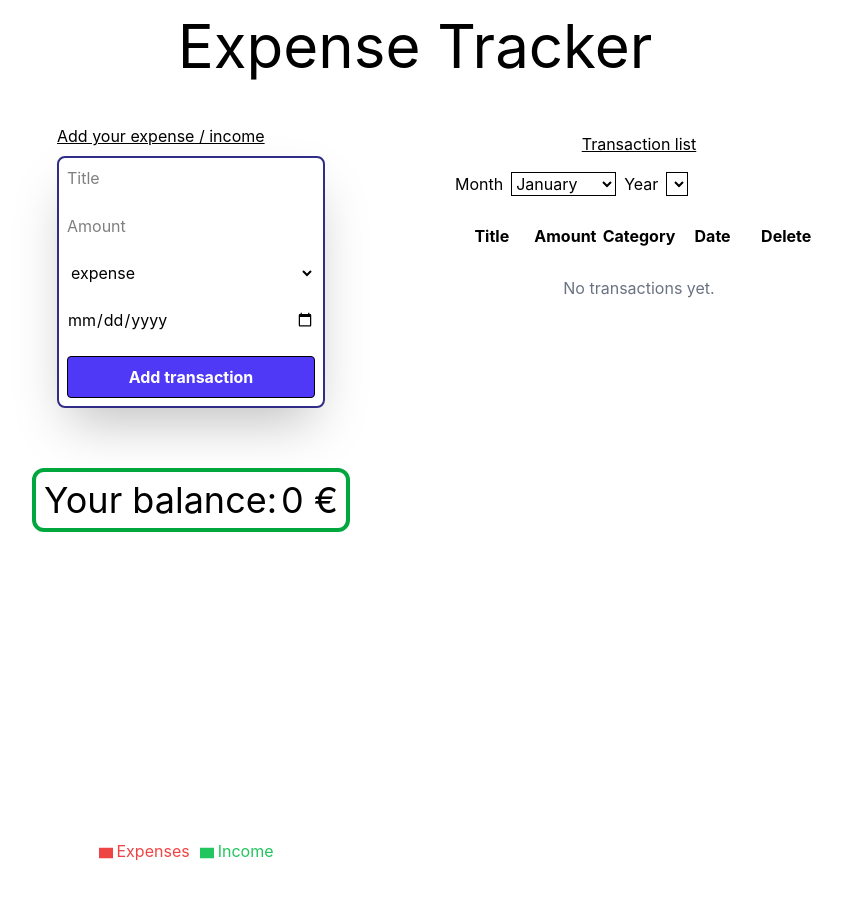
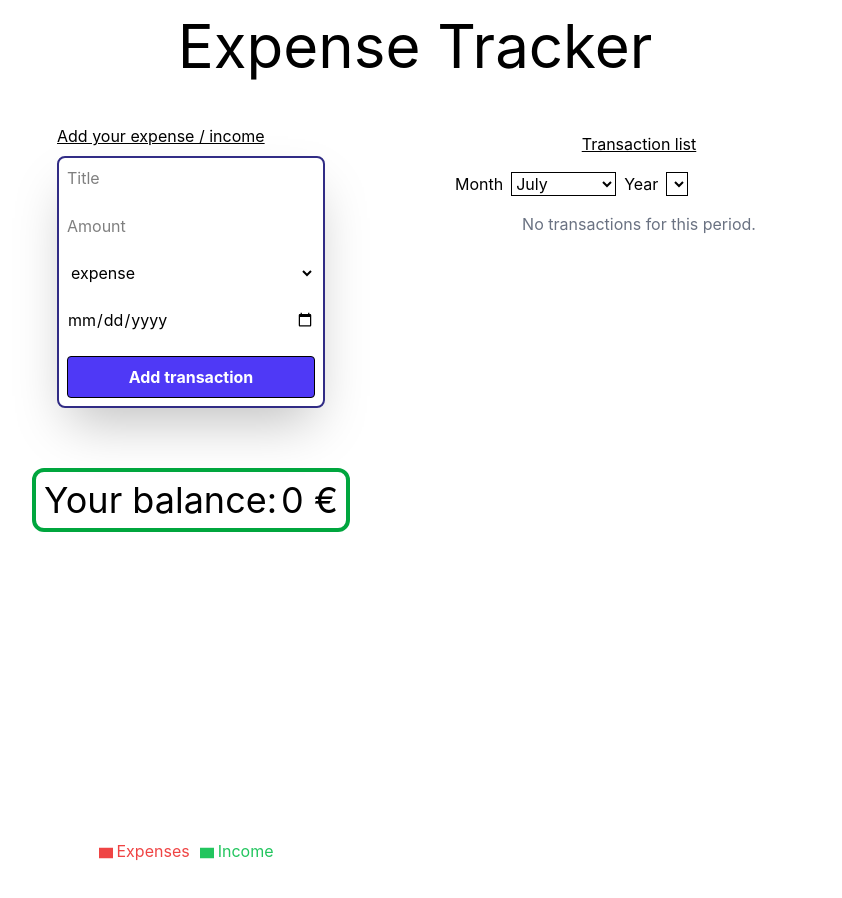
Before and after one commit to DanielGodoyGalindo/expense-tracker, a React (Vite) app: page / in a window 1280 px wide. Shown: the whole page, without its empty margins (225-1067 px from the left). Built offline with nearby package versions, Linux system fonts and the light colour scheme.

Commit message:
fix: show table from selected year and month

```diff
--- a/src/components/TransactionList.tsx
+++ b/src/components/TransactionList.tsx
@@ -1,6 +1,6 @@
 import TransactionItem from "./TransactionItem";
 import type { Transaction } from "../types/transaction";
-import { useState } from "react";
+import { useState, useEffect } from "react";
 
 type Props = {
   transactions: Transaction[];
@@ -8,39 +8,116 @@ type Props = {
 };
 
 function TransactionList({ transactions, onDeleteTransaction }: Props) {
+  const today = new Date();
+
   const [currentPage, setCurrentPage] = useState(1);
+  const [selectedMonth, setSelectedMonth] = useState(String(today.getMonth() + 1).padStart(2, "0"));
+  const [selectedYear, setSelectedYear] = useState(String(today.getFullYear()));
 
   const itemsPerPage = 5;
+
+  const months = [
+    { name: "January", value: "01" },
+    { name: "February", value: "02" },
+    { name: "March", value: "03" },
+    { name: "April", value: "04" },
+    { name: "May", value: "05" },
+    { name: "June", value: "06" },
+    { name: "July", value: "07" },
+    { name: "August", value: "08" },
+    { name: "September", value: "09" },
+    { name: "October", value: "10" },
+    { name: "November", value: "11" },
+    { name: "December", value: "12" },
+  ];
+
+  const years = [...new Set(transactions.map((t) => t.date.slice(0, 4)))];
+
+  useEffect(() => {
+    if (transactions.length > 0 && !years.includes(selectedYear)) {
+      setSelectedYear(years[0]);
+    }
+  }, [transactions]);
+
+  const filteredTransactions = transactions.filter((transaction) => {
+    const transactionYear = transaction.date.slice(0, 4);
+    const transactionMonth = transaction.date.slice(5, 7);
+
+    return (
+      transactionYear === selectedYear &&
+      transactionMonth === selectedMonth
+    );
+  });
+
   const indexOfLastTransaction = currentPage * itemsPerPage;
   const indexOfFirstTransaction = indexOfLastTransaction - itemsPerPage;
-  const currentTransactions = transactions.slice(
+
+  const currentTransactions = filteredTransactions.slice(
     indexOfFirstTransaction,
     indexOfLastTransaction
   );
-  const totalPages = Math.ceil(transactions.length / itemsPerPage);
-  const months = ["January", "February", "March", "April", "May", "June", "July", "August", "September", "October", "November", "December"]
-  const years = [...new Set(transactions.map((t) => t.date.slice(0, 4)))];
+
+  const totalPages = Math.max(1, Math.ceil(filteredTransactions.length / itemsPerPage));
+
+  useEffect(() => {
+    setCurrentPage(1);
+  }, [selectedMonth, selectedYear]);
 
 
   return (
     <div className="flex flex-col justify-center p-6 gap-4">
+
       <p className="flex justify-center underline">
         Transaction list
       </p>
 
+
       {/* Month and year selectors */}
       <div className="flex gap-2">
         <span>Month</span>
-        <select className="border">
-          {months.map(m => <option key={m}>{m}</option>)}
+
+        <select
+          className="border"
+          value={selectedMonth}
+          onChange={(e) => setSelectedMonth(e.target.value)}
+        >
+          {months.map((month) => (
+            <option
+              key={month.value}
+              value={month.value}
+            >
+              {month.name}
+            </option>
+          ))}
         </select>
+
+
         <span>Year</span>
-        <select className="border">
+
+        <select
+          className="border"
+          value={selectedYear}
+          onChange={(e) => setSelectedYear(e.target.value)}
+        >
           {years.map((year) => (
-            <option key={year}>{year}</option>
+            <option
+              key={year}
+              value={year}
+            >
+              {year}
+            </option>
           ))}
         </select>
       </div>
+
+
+      {currentTransactions.length === 0 ? (
+
+        <p className="text-center text-gray-500">
+          No transactions for this period.
+        </p>
+
+      ) : (
 
         <table className="table-fixed w-full">
           <thead>
@@ -64,33 +141,38 @@ function TransactionList({ transactions, onDeleteTransaction }: Props) {
           </tbody>
         </table>
 
+      )}
 
-      {transactions.length === 0 ? (
-        <p className="text-center text-gray-500">
-          No transactions yet.
-        </p>
-      ) : (
-        < div className="flex justify-center items-center gap-4">
+
+      {filteredTransactions.length > 0 && (
+        <div className="flex justify-center items-center gap-4">
+
           <button
             disabled={currentPage === 1}
             onClick={() => setCurrentPage((prev) => prev - 1)}
-            className="bg-indigo-600 text-white px-4 py-2 rounded disabled:opacity-50">
+            className="bg-indigo-600 text-white px-4 py-2 rounded disabled:opacity-50"
+          >
             Previous
           </button>
 
-          <span className="items-center">
+
+          <span className="flex items-center">
             Page {currentPage} of {totalPages}
           </span>
+
 
           <button
             disabled={currentPage === totalPages}
             onClick={() => setCurrentPage((prev) => prev + 1)}
-            className="bg-indigo-600 text-white px-4 py-2 rounded disabled:opacity-50">
+            className="bg-indigo-600 text-white px-4 py-2 rounded disabled:opacity-50"
+          >
             Next
           </button>
-        </div>)
-      }
-    </div >
+
+        </div>
+      )}
+
+    </div>
   );
 }
 
```
Lines whose indentation alone changed are shown as unchanged.
